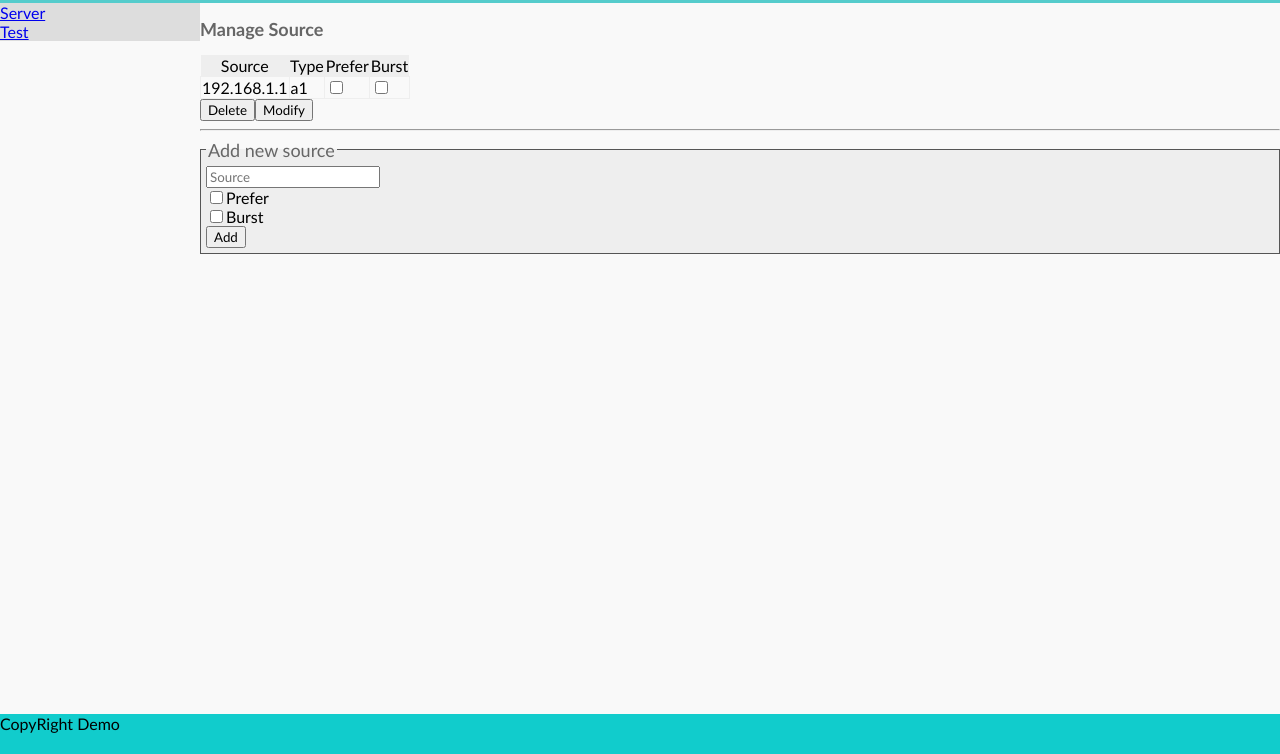
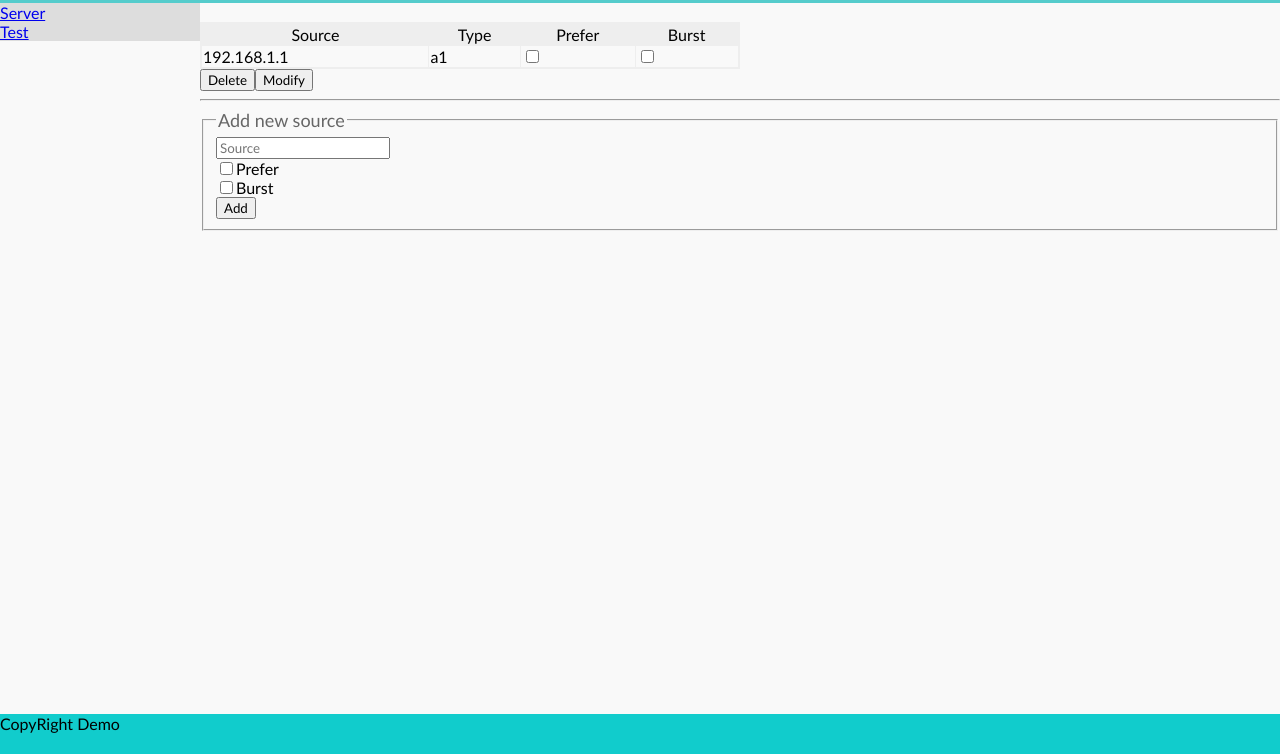
Before and after one commit to bomu-bomu/WebFrontEndDemo, a plain HTML site: page react/index.html in a window 1280 px wide. Shown: the part 46-800 px from the top of the page. Drawn offline with Linux system fonts and the light colour scheme.

Commit message:
Fix some typo and remove unused style

```diff
--- a/mithril/main.css
+++ b/mithril/main.css
@@ -57,11 +57,11 @@ th {
 table.dataTable {
   border-style : solid;
   border-color : #EEEEEE;
-  border-width : 0px;
+  border-width : 2px;
   padding: 2px;
   border-spacing: 0px;
   border-collapse: collapse;
-
+  width: 50%;
 }
 
 td.dataTable {
@@ -74,17 +74,9 @@ hr {
   background :#274247;
 }
 
-fieldset {
-  background : #EEEEEE;
-  border: 2px dotted #555555;
-  padding: 5px;
-  width: 30%;
-}
-
 tr.selected {
   background: #EEEE00;
 }
-
 
 div.modal_screen {
   z-index:1;
--- a/mithril/mithril_include.js
+++ b/mithril/mithril_include.js
@@ -11,7 +11,7 @@ var Demo = {
 var DemoServerApp = {
   view: function (ctrl, args) {
     return m('div', [
-      m('h2', 'Manage Source'),
+      m('br'),
       m(ServerTable),
       m('hr'),
       m(AddPanel),
--- a/react/main.css
+++ b/react/main.css
@@ -58,10 +58,11 @@ th {
 table.dataTable {
   border-style : solid;
   border-color : #EEEEEE;
-  border-width : 0px;
+  border-width : 2px;
   padding: 2px;
   border-spacing: 0px;
   border-collapse: collapse;
+  width: 50%
 
 }
 
@@ -73,14 +74,6 @@ td.dataTable {
 
 hr {
   background :#274247;
-}
-
-fieldset {
-  background : #EEEEEE;
-  border: 1px solid #555555;
-  margin: 0px;
-  padding: 5px;
-
 }
 
 tr.selected {
--- a/react/react_include.js
+++ b/react/react_include.js
@@ -134,7 +134,7 @@ var ListApp = React.createClass({
         <Header></Header>
         <Sidebar></Sidebar>
         <div className='content'>
-          <h2>Manage Source</h2>
+          <br/>
           <ServerTable
             timesource={this.state.items}
             onTypeChange={this.toggleType}
--- a/riot/main.css
+++ b/riot/main.css
@@ -58,11 +58,11 @@ th {
 table.dataTable {
   border-style : solid;
   border-color : #EEEEEE;
-  border-width : 0px;
+  border-width : 2px;
   padding: 2px;
   border-spacing: 0px;
   border-collapse: collapse;
-
+  width: 50%;
 }
 
 td.dataTable {
@@ -73,14 +73,6 @@ td.dataTable {
 
 hr {
   background :#274247;
-}
-
-fieldset {
-  background : #EEEEEE;
-  border: 1px solid #555555;
-  margin: 0px;
-  padding: 5px;
-
 }
 
 tr.selected {
```
Also changed, not shown: riot/index.html (+2 -2 lines), 4 other files.
